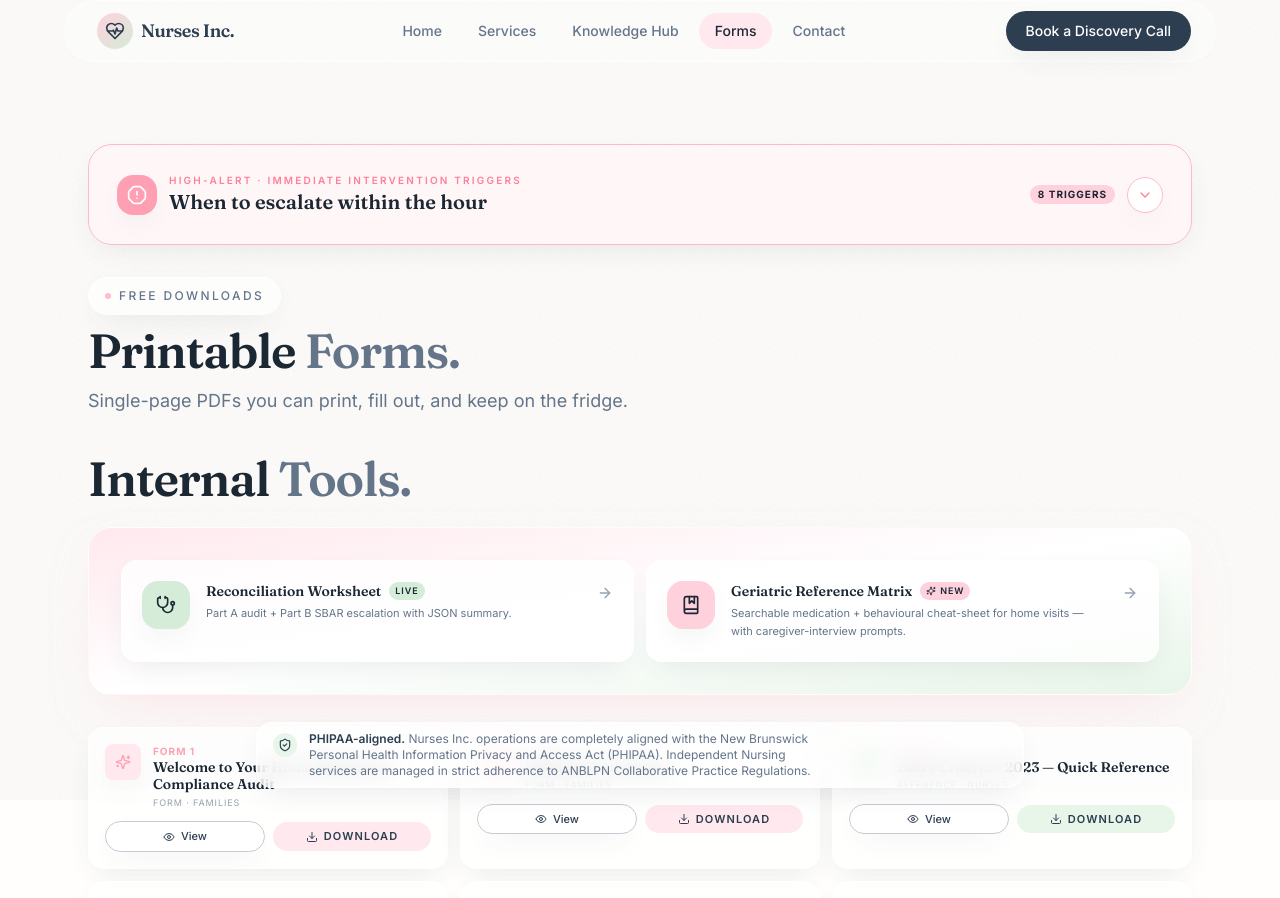
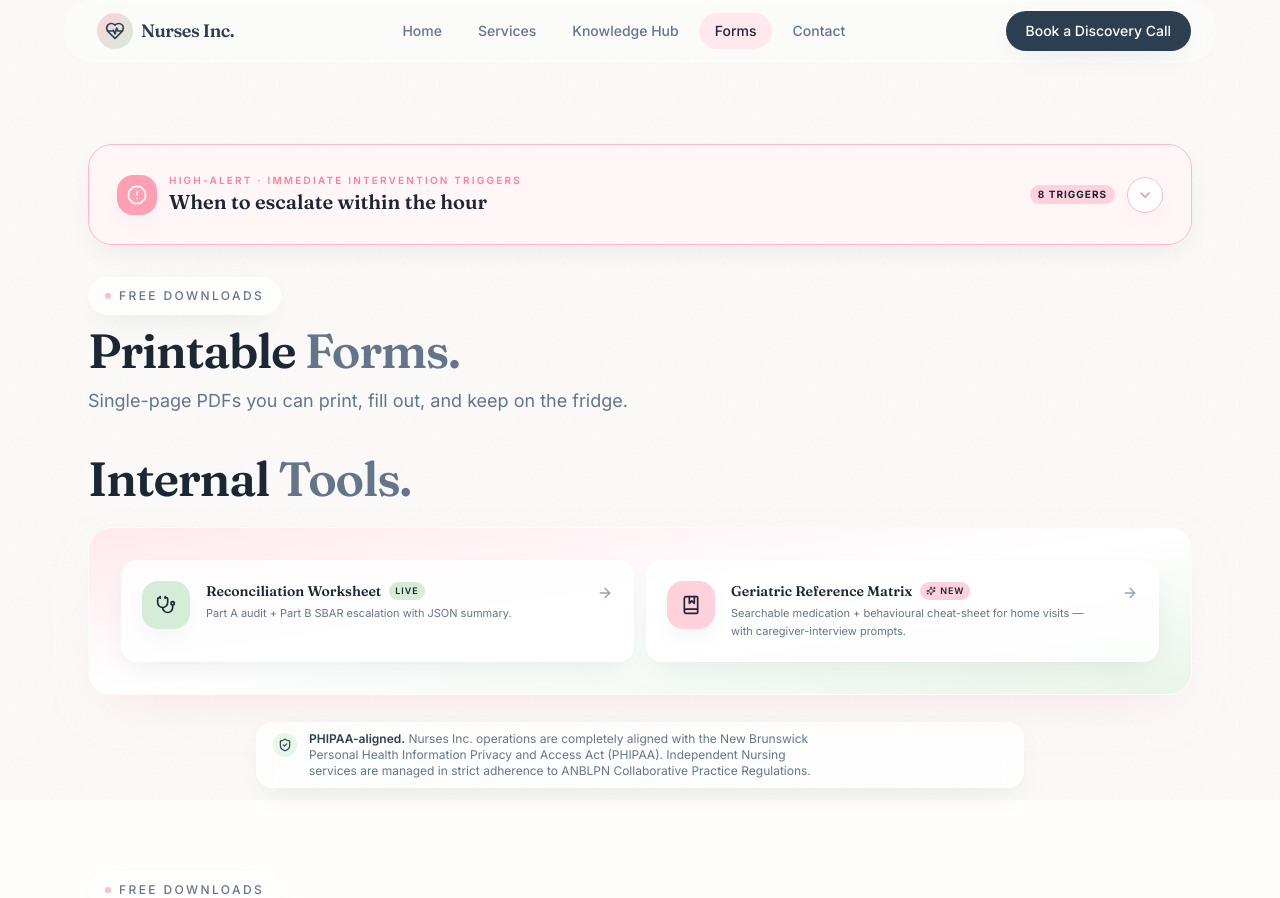
Before and after one commit to hamaouic/nursesinc, a React (Vite) app: page /forms in a window 1280 px wide. Shown: the top 898 px of the page. Built offline with nearby package versions, Linux system fonts and the light colour scheme.

Commit message:
Move Printable Forms section header below Internal Tools showcase

```diff
--- a/src/pages/Forms.tsx
+++ b/src/pages/Forms.tsx
@@ -96,7 +96,20 @@ export default function Forms() {
             </Link>
           </div>
         </motion.div>
+      </Section>
 
+      {/* Printable Forms section header + body */}
+      <Section
+        className="!pt-8"
+        eyebrow="Free Downloads"
+        title={
+          <>
+            Printable{' '}
+            <span className="text-ink-400">Forms.</span>
+          </>
+        }
+        description="Single-page PDFs you can print, fill out, and keep on the fridge."
+      >
         <MedFormsBoard />
       </Section>
     </>
```
